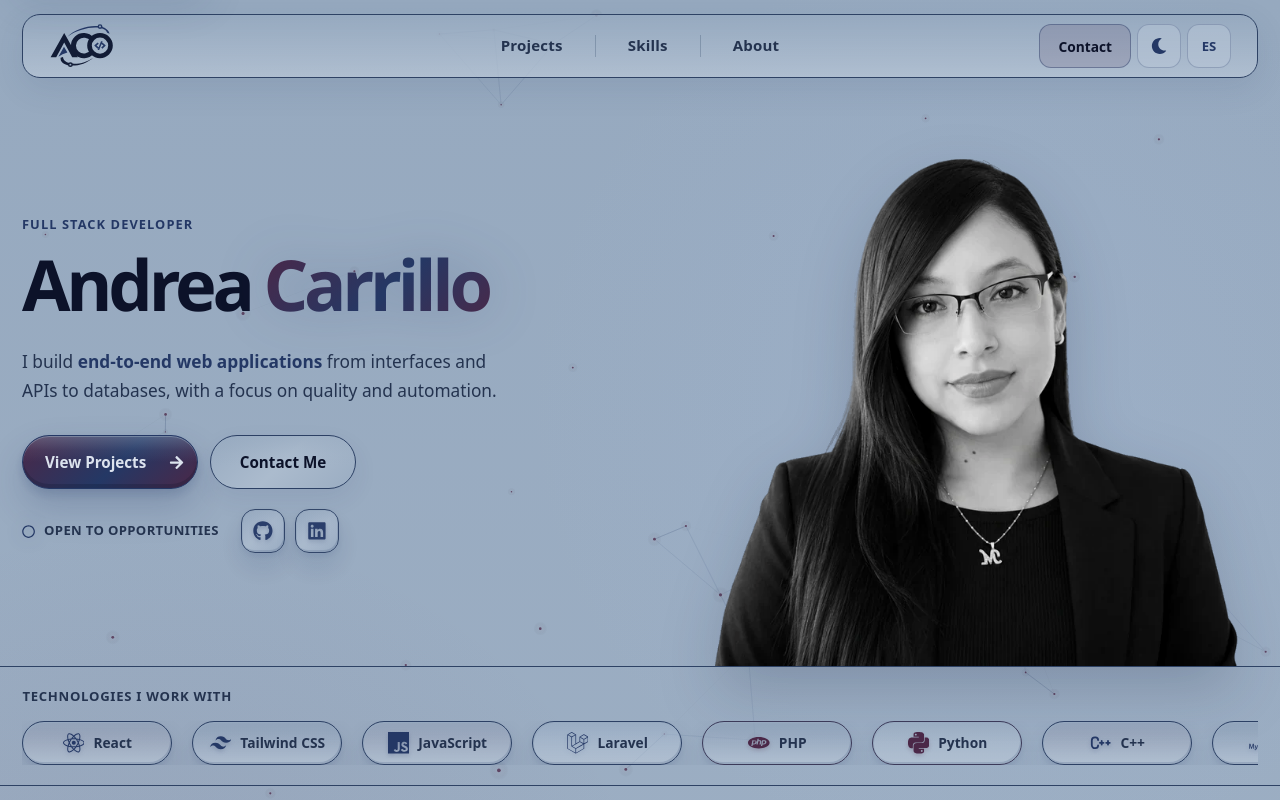
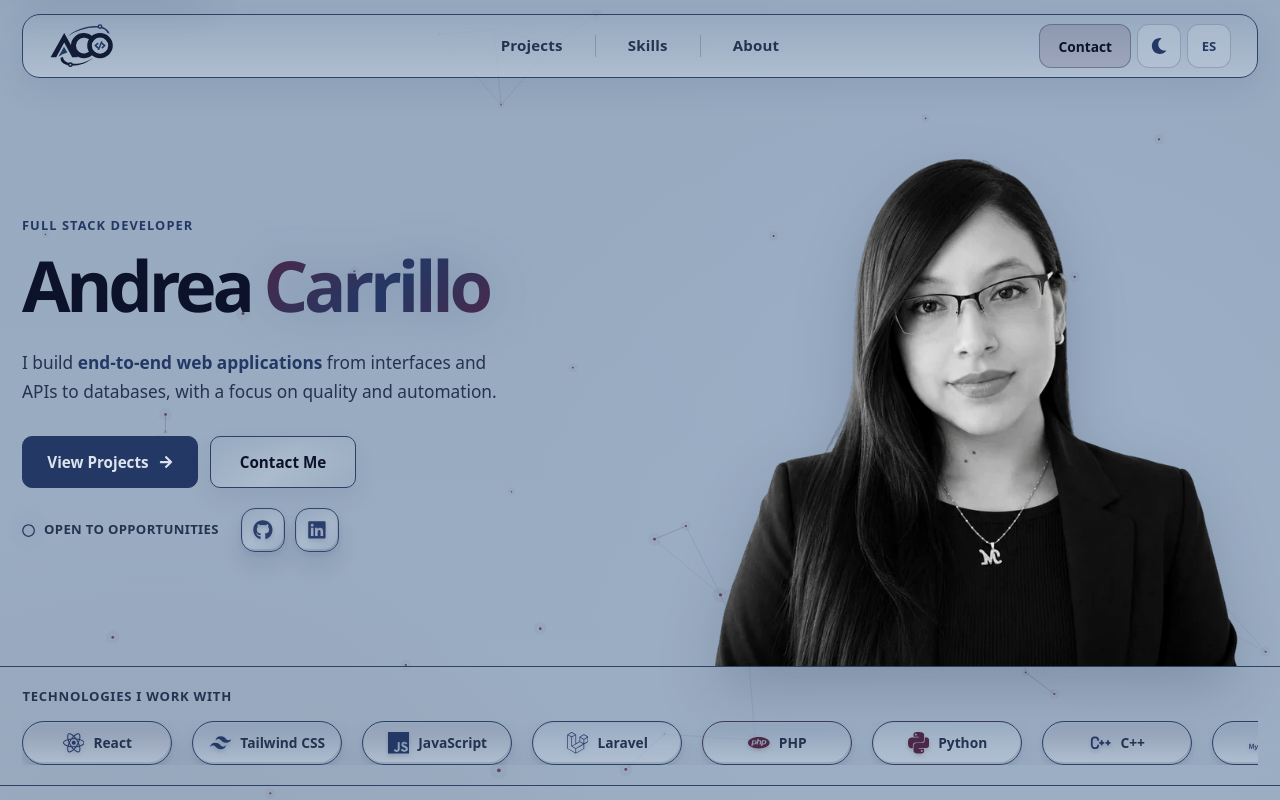
Before and after one commit to AndreaCarrilloOp/Professional-Portfolio, a React (Vite) app: page / in a window 1280 px wide. Shown: the top 800 px of the page. Built offline with nearby package versions, Linux system fonts and the light colour scheme.

Commit message:
style(hero): simplify CTA to flat accessible color and remove plastic effects

```diff
--- a/src/styles/enhancements.css
+++ b/src/styles/enhancements.css
@@ -150,7 +150,7 @@ main:focus-visible {
 }
 
 
-.dark .btn-primary {
+.dark .btn-primary:not(.hero-cta-primary) {
   box-shadow:
     inset 0 1px 0 color-mix(in srgb, var(--palette-ice) 36%, transparent),
     inset 0 -4px 0 color-mix(in srgb, var(--satin-black) 30%, transparent),
@@ -691,34 +691,39 @@ main:focus-visible {
 }
 
 .hero-cta-row .btn {
-  min-height: 54px;
-  border-radius: 999px;
+  min-height: 52px;
+  border-radius: 10px;
+  font-weight: 700;
 }
 
 .hero-cta-primary {
   min-width: 176px;
-  padding-inline: 22px 13px;
-  justify-content: space-between;
-  box-shadow:
-    inset 0 1px 0 color-mix(in srgb, var(--palette-ice) 38%, transparent),
-    inset 0 -3px 0 color-mix(in srgb, var(--satin-black) 18%, transparent),
-    0 18px 36px color-mix(in srgb, var(--primary) 22%, transparent);
-}
-
-.btn-icon-pill {
-  display: inline-grid;
-  place-items: center;
-  width: 32px;
-  height: 32px;
-  margin-left: 4px;
-  border-radius: 999px;
-  background: color-mix(in srgb, var(--on-primary) 18%, transparent);
-  box-shadow: inset 0 1px 0 color-mix(in srgb, var(--palette-ice) 20%, transparent);
-}
-
-.btn-icon-pill svg {
-  width: 0.92rem;
-  height: 0.92rem;
+  justify-content: center;
+  gap: 10px;
+  padding-inline: 22px;
+  color: var(--on-primary);
+  background: var(--primary);
+  border: 1px solid var(--primary);
+  box-shadow: none;
+}
+
+.hero-cta-arrow {
+  width: 0.88rem;
+  height: 0.88rem;
+  flex-shrink: 0;
+}
+
+.hero-cta-primary:hover,
+.hero-cta-primary:focus-visible {
+  color: var(--on-primary);
+  background: var(--primary-strong);
+  border-color: var(--primary-strong);
+  box-shadow: none;
+  transform: none;
+}
+
+.hero-cta-primary:active {
+  transform: none;
 }
 
 .hero-cta-secondary {
@@ -1066,8 +1071,7 @@ main:focus-visible {
   color: var(--component-accent, var(--primary));
 }
 
-.btn-primary,
-.hero-cta-primary {
+.btn-primary:not(.hero-cta-primary) {
   background:
     linear-gradient(180deg, color-mix(in srgb, var(--palette-ice) 38%, transparent), color-mix(in srgb, var(--palette-ice) 10%, transparent) 28%, transparent 50%),
     var(--gradient-primary);
@@ -1151,7 +1155,7 @@ html:not(.dark) :where(.btn-secondary, .hero-cta-secondary, .social-link, .proje
     var(--satin-black-gradient);
 }
 
-.dark :where(.btn-primary, .hero-cta-primary) {
+.dark .btn-primary:not(.hero-cta-primary) {
   color: var(--on-primary);
   background:
     linear-gradient(
@@ -2163,8 +2167,8 @@ html:not(.dark) :where(.btn-secondary, .hero-cta-secondary, .social-link, .proje
   }
 }
 
-/* Graphite dark mode uses deep burgundy CTAs, keeping light mauve for readable text. */
-.dark :where(.btn-primary, .hero-cta-primary) {
+/* Other primary buttons keep their existing dark-theme treatment; the Hero CTA is solid. */
+.dark .btn-primary:not(.hero-cta-primary) {
   color: var(--palette-ice);
   background: linear-gradient(
     180deg,
```
